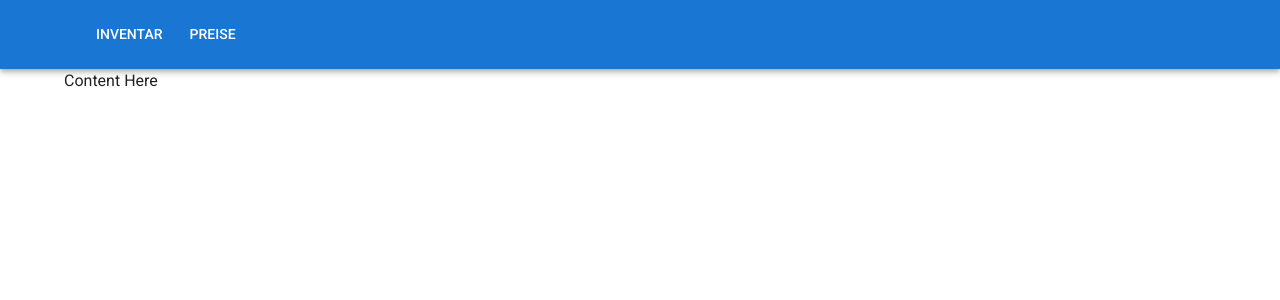
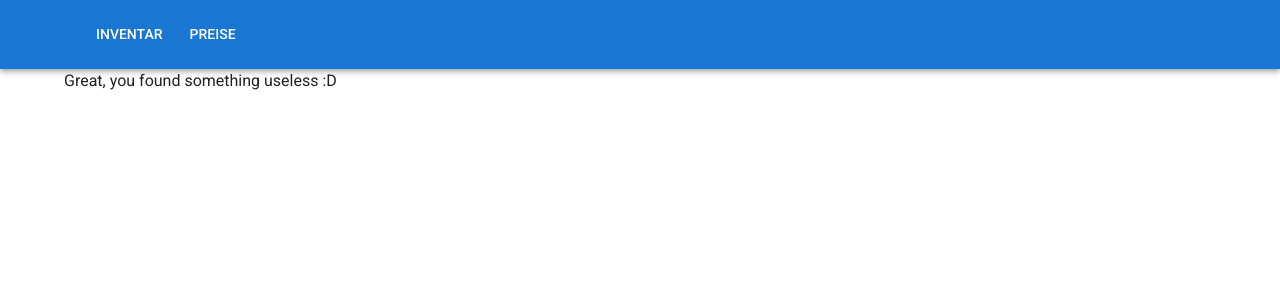
Before and after one commit to mattzes/vension_mgmt, a Next.js app: page / in a window 1280 px wide. Shown: the top 300 px of the page. Built offline with nearby package versions, Linux system fonts and the light colour scheme.

Commit message:
something useless

```diff
--- a/src/app/page.tsx
+++ b/src/app/page.tsx
@@ -2,5 +2,5 @@ import React from 'react';
 import { Typography } from '@mui/material';
 
 export default function App() {
-  return <Typography>Content Here</Typography>;
+  return <Typography>Great, you found something useless :D</Typography>;
 }
```
